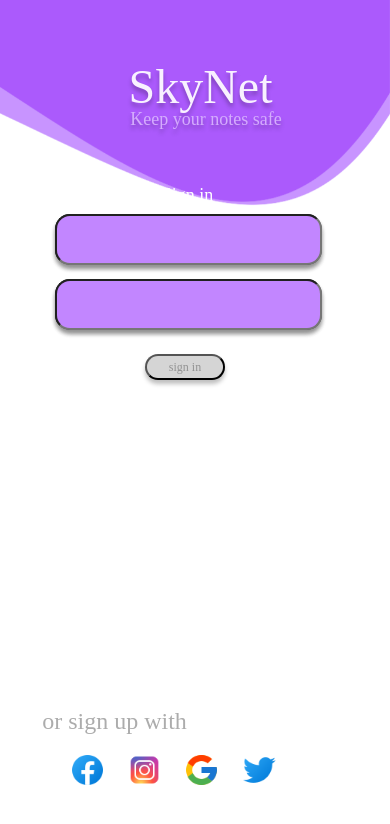
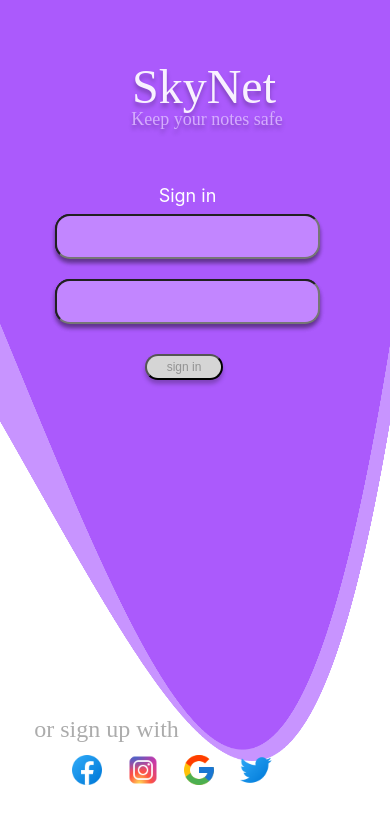
Before and after one commit to Saddam-tech/SkyNet.cloud, a React (Create React App) app: page / in a window 390 px wide. Shown: the top 824 px of the page. Built offline with nearby package versions, Linux system fonts and the light colour scheme.

Commit message:
making the main page responsive

```diff
--- a/src/components/Blocks/Block.js
+++ b/src/components/Blocks/Block.js
@@ -21,6 +21,9 @@ const Input1 = styled.input`
   font-weight: normal;
   font-size: 30px;
   line-height: 55px;
+  display: flex;
+  align-items: center;
+  box-sizing: border-box;
 
   color: #d8d8d8;
 
@@ -44,7 +47,8 @@ const Input1 = styled.input`
     color: #d8d8d8;
   }
   @media (max-width: 500px) {
-    width: 259px;
+    font-size: 25px;
+    width: 68%;
     height: 45px;
     left: 55px;
     top: 214px;
@@ -52,7 +56,7 @@ const Input1 = styled.input`
 `;
 
 const Input2 = styled.input`
-  position: absolute;
+  position: fixed;
   width: 520px;
   height: 68px;
   left: 336px;
@@ -62,6 +66,9 @@ const Input2 = styled.input`
   font-weight: normal;
   font-size: 30px;
   line-height: 55px;
+  display: flex;
+  align-items: center;
+  box-sizing: border-box;
 
   color: #d8d8d8;
 
@@ -85,7 +92,8 @@ const Input2 = styled.input`
     color: #d8d8d8;
   }
   @media (max-width: 500px) {
-    width: 259px;
+    font-size: 25px;
+    width: 68%;
     height: 45px;
     left: 55px;
     top: 279px;
--- a/src/components/icons/Icons.module.css
+++ b/src/components/icons/Icons.module.css
@@ -1,6 +1,6 @@
 .Main {
   position: absolute;
-  width: 184px;
+  width: 100%;
   height: 61px;
   left: 1256px;
   top: 14px;
--- a/src/components/Logos/Logos.module.css
+++ b/src/components/icons/Logos/Logos.module.css
@@ -1,15 +1,19 @@
 .Div {
+  position: absolute;
   display: flex;
-  flex-wrap: nowrap;
   margin-left: 50px;
   left: 297px;
   top: 769px;
+  height: 60px;
+  width: 20%;
+  height: 7%;
 }
 
 .Div img {
-  width: 70px;
+  width: 100%;
   margin: 10px;
-  text-align: center;
+  box-sizing: border-box;
+  display: block;
   line-height: 50px;
   font-size: 20px;
 }
@@ -22,7 +26,7 @@
   }
 
   .Div img {
-    width: 37px;
+    width: 50%;
     height: 36px;
   }
 }
--- a/src/containers/Layout/Layout.js
+++ b/src/containers/Layout/Layout.js
@@ -1,7 +1,7 @@
 import React, { Component } from "react";
 import Block from "../../components/Blocks/Block";
 import styled from "styled-components";
-import Logos from "../../components/Logos/Logos";
+import Logos from "../../components/icons/Logos/Logos";
 import classes from "./Layout.module.css";
 
 class Layout extends Component {
@@ -53,29 +53,27 @@ const NewP = styled.h3`
   @media (max-width: 500px) {
     width: 209px;
     height: 37px;
-    left: 10px;
-    top: 682px;
+    left: 2px;
+    top: 690px;
     font-size: 24px;
     line-height: 30px;
   }
 `;
 
 const P = styled.p`
-  position: fixed;
-  font-family: Angkor;
   font-style: normal;
   font-weight: normal;
   font-size: 30px;
   line-height: 0px;
+  display: block;
+  box-sizing: border-box;
+  width: 100%;
 
   color: #939393;
 
   @media (max-width: 500px) {
-    width: 38px;
-    height: 22px;
     left: 166px;
-    top: 344px;
-
+    top: 250px;
 
     font-size: 12px;
     line-height: 22px;
@@ -83,11 +81,15 @@ const P = styled.p`
 `;
 
 const Button = styled.button`
-  position: absolute;
+  position: fixed;
+
   width: 160px;
   height: 65px;
   left: 509px;
   top: 400px;
+  box-sizing: border-box;
+  display: flex;
+  align-items: center;
 
   background: #d5d5d5;
   box-shadow: 0px 4px 4px rgba(0, 0, 0, 0.25);
@@ -96,7 +98,7 @@ const Button = styled.button`
     background: #ffffff;
   }
   @media (max-width: 500px) {
-    width: 80px;
+    width: 20%;
     height: 26px;
     left: 145px;
     top: 354px;
@@ -105,12 +107,11 @@ const Button = styled.button`
 
 const Header = styled.h1`
   position: absolute;
-  width: 226px;
-  height: 95px;
-  left: 468px;
-  top: -4px;
-
-  font-family: Angkor;
+  text-align: center;
+  width: 100%;
+  height: 100%;
+  left: -300px;
+  top: 30px;
   font-style: normal;
   font-weight: normal;
   font-size: 70px;
@@ -145,7 +146,7 @@ const Header2 = styled.h1`
 
   text-shadow: 0px 4px 4px rgba(0, 0, 0, 0.25);
   @media (max-width: 500px) {
-    width: 227px;
+    width: 60%;
     height: 66px;
     left: 87px;
     top: 22px;
@@ -171,9 +172,9 @@ const Header3 = styled.h4`
 
   text-shadow: 0px 4px 4px rgba(0, 0, 0, 0.25);
   @media (max-width: 500px) {
-    width: 394px;
+    width: 60%;
     height: 36px;
-    left: 9px;
+    left: 90px;
     top: 83px;
     font-size: 18px;
     line-height: 25px;
--- a/src/containers/Layout/Layout.module.css
+++ b/src/containers/Layout/Layout.module.css
@@ -8,7 +8,7 @@
 
 @media (max-width: 500px) {
   .Image {
-    height: auto;
+    height: 900px;
     left: 0;
     top: 0;
   }
```
Also changed, not shown: src/components/icons/Logos/Logos.js (renamed from src/components/Logos/Logos.js).
